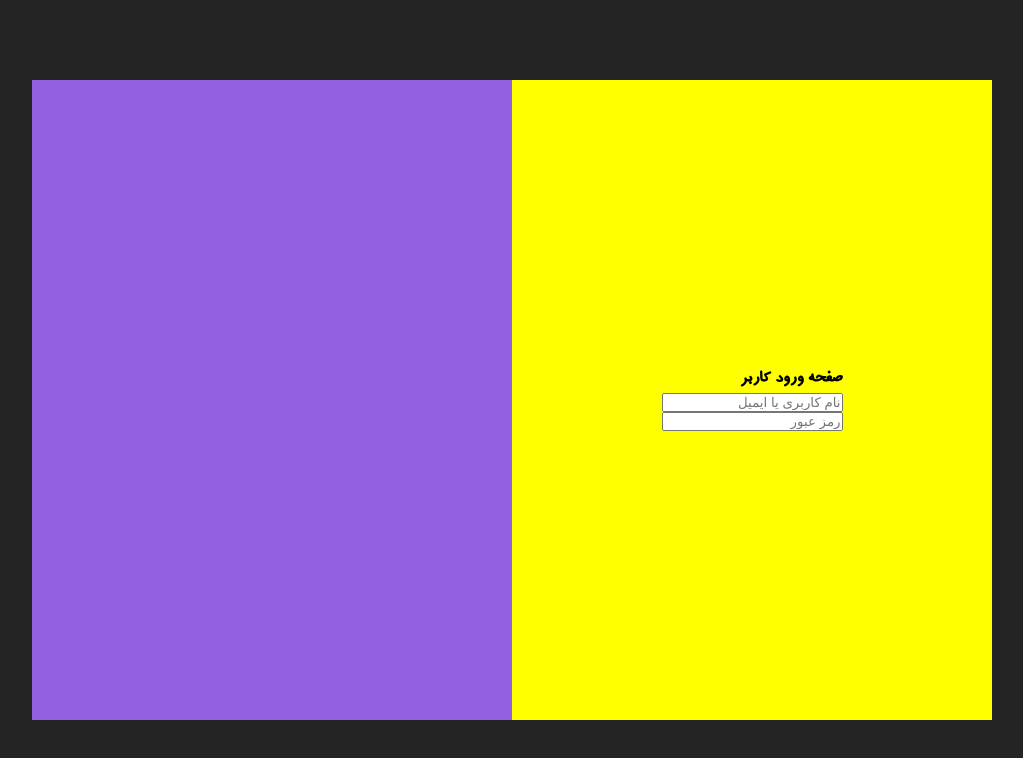
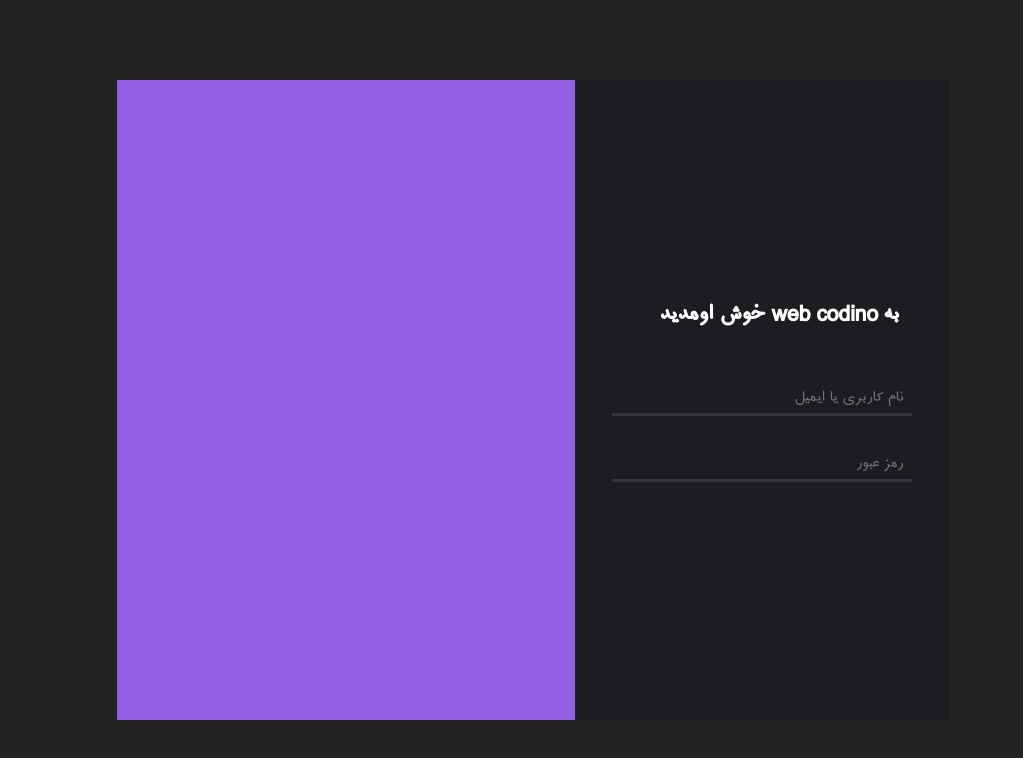
Before and after one commit to amirgh82/login-user, a React (Vite) app: page /login in a window 1280 px wide. Shown: the top 758 px of the page, without its empty margins (217-1240 px from the left). Built offline with nearby package versions, Linux system fonts and the light colour scheme.

Commit message:
Initial input styling

```diff
--- a/src/App.css
+++ b/src/App.css
@@ -7,6 +7,7 @@
     --gray-color: #333437;
     --btn-border-color: #9C6FE4;
     --purple-color: #925FE2;
+    --login-bg-color: #1C1D21;
     --font-def: sade;
 }
 
--- a/src/Components/Form/Input.css
+++ b/src/Components/Form/Input.css
@@ -0,0 +1,14 @@
+.form-input {
+    margin: 1rem auto;
+    width: 80%;
+    padding: 0.5rem;
+    border: none;
+    border-bottom: 3px solid var(--gray-color);
+    outline: none;
+    background-color: var(--login-bg-color);
+}
+
+.form-input::placeholder {
+    font-family: var(--font-def);
+    font-size: 1.4rem;
+}
--- a/src/Components/Form/Input.jsx
+++ b/src/Components/Form/Input.jsx
@@ -5,6 +5,6 @@
 export default function Input({ type, placeholder }) {
 
     return (
-        <input type={type} placeholder={placeholder} />
+        <input type={type} placeholder={placeholder} className='form-input'/>
     )
 }
--- a/src/pages/Login/Login.css
+++ b/src/pages/Login/Login.css
@@ -1,29 +1,33 @@
 .login-container {
     display: flex;
     justify-content: space-between;
-    width: 75%;
+    width: 65%;
     height: 80vh;
     background-color: red;
 }
 
 .login-form {
     display: flex;
+    flex-direction: column;
     justify-content: center;
-    align-items: center;
-    background-color: yellow;
-    width: 50%;
+    background-color: var(--login-bg-color);
+    width: 45%;
 }
 
 .login-form form {
     display: flex;
     flex-direction: column;
+    width: 100%;
 }
 
 .login-title {
     font-family: var(--font-def);
+    color: #fff;
+    margin:0 3.1rem 2rem 0 ;
+    font-size: 2rem;
 }
 
 .login-picture {
-    width: 50%;
+    width: 55%;
     background-color: var(--purple-color);
 }
--- a/src/pages/Login/Login.jsx
+++ b/src/pages/Login/Login.jsx
@@ -7,8 +7,8 @@
     <>
       <div className="login-container">
         <div className="login-form">
+          <h2 className="login-title">به <span>web codino </span>خوش اومدید</h2>
           <form>
-            <h2 className="login-title">صفحه ورود کاربر</h2>
             <Input type='text' placeholder='نام کاربری یا ایمیل' />
             <Input type='password' placeholder='رمز عبور' />
           </form>
```
